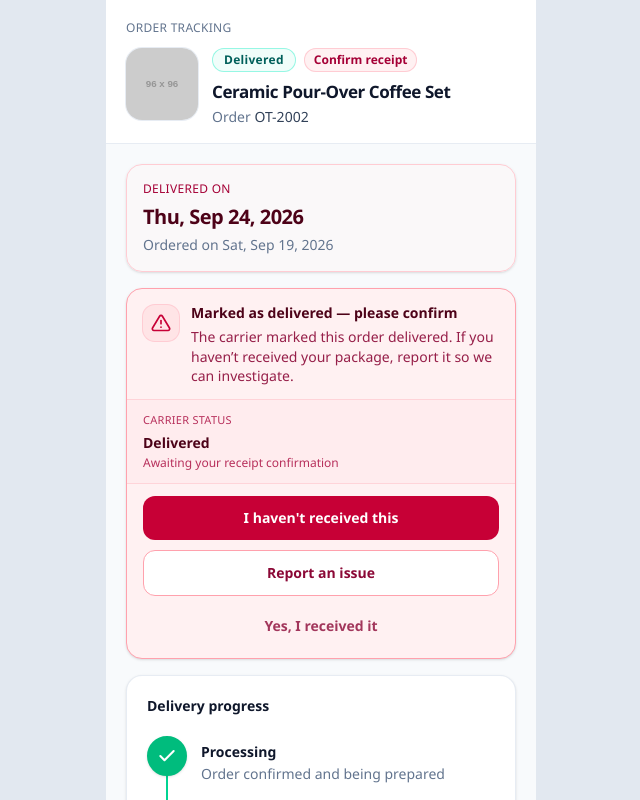
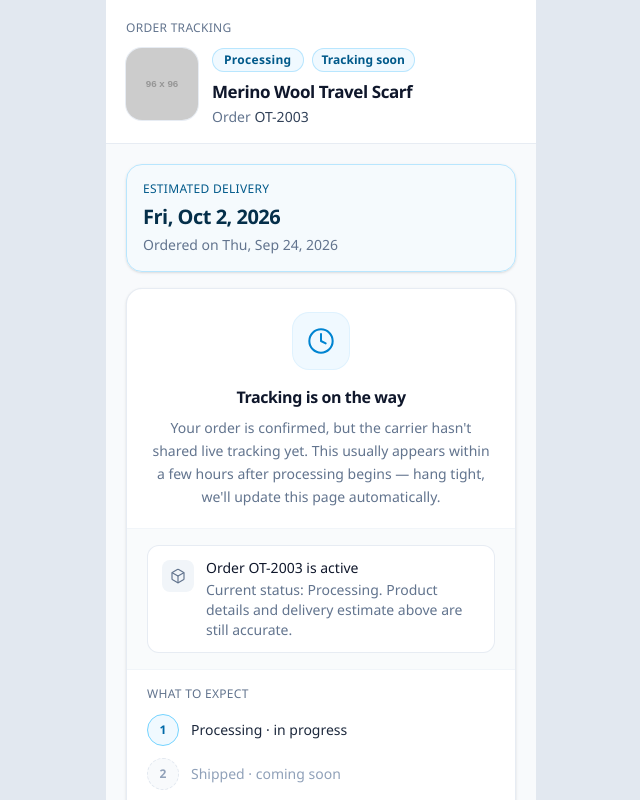
Before and after one commit to muddasirfaiyaj66/order-tracking-screen, a React (Vite) app: page / in a window 1280 px wide. Shown: the top 800 px of the page, without its empty margins (319-959 px from the left). Built offline with nearby package versions, Linux system fonts and the light colour scheme.

Commit message:
implement friendly tracking-not-available placeholder UI

```diff
--- a/src/App.tsx
+++ b/src/App.tsx
@@ -1,12 +1,12 @@
 import { OrderTrackingErrorState } from './components/OrderTrackingErrorState'
 import { OrderTrackingScreen } from './components/OrderTrackingScreen'
 import { OrderTrackingSkeleton } from './components/OrderTrackingSkeleton'
-import { notReceivedMockOrder } from './data/mockOrders'
+import { trackingUnavailableMockOrder } from './data/mockOrders'
 import { useOrderTracking } from './hooks/useOrderTracking'
 
 function App() {
   const { status, order, errorMessage, reload } = useOrderTracking(
-    notReceivedMockOrder.orderId,
+    trackingUnavailableMockOrder.orderId,
   )
 
   if (status === 'loading') {
@@ -17,7 +17,7 @@ function App() {
     return (
       <OrderTrackingErrorState
         variant="error"
-        orderId={notReceivedMockOrder.orderId}
+        orderId={trackingUnavailableMockOrder.orderId}
         message={errorMessage ?? undefined}
         onRetry={reload}
       />
@@ -28,14 +28,14 @@ function App() {
     return (
       <OrderTrackingErrorState
         variant="empty"
-        orderId={notReceivedMockOrder.orderId}
+        orderId={trackingUnavailableMockOrder.orderId}
         message={errorMessage ?? undefined}
         onRetry={reload}
       />
     )
   }
 
-  return <OrderTrackingScreen order={order} />
+  return <OrderTrackingScreen order={order} onRefreshTracking={reload} />
 }
 
 export default App
--- a/src/components/OrderTrackingScreen.tsx
+++ b/src/components/OrderTrackingScreen.tsx
@@ -5,6 +5,7 @@ import { DeliveredNotReceivedAlert } from './DeliveredNotReceivedAlert'
 import { OrderProgressStepper } from './OrderProgressStepper'
 import { StatusBadge } from './StatusBadge'
 import { TrackingScreenFrame } from './TrackingScreenFrame'
+import { TrackingUnavailablePlaceholder } from './TrackingUnavailablePlaceholder'
 
 function formatDate(isoDate: string) {
   return new Intl.DateTimeFormat(undefined, {
@@ -17,9 +18,13 @@ function formatDate(isoDate: string) {
 
 interface OrderTrackingScreenProps {
   order: Order
+  onRefreshTracking?: () => void
 }
 
-export function OrderTrackingScreen({ order }: OrderTrackingScreenProps) {
+export function OrderTrackingScreen({
+  order,
+  onRefreshTracking,
+}: OrderTrackingScreenProps) {
   const showUpdatedEta =
     order.isDelayed && Boolean(order.originalEstimatedDeliveryDate)
   const isDelivered = order.status === 'Delivered'
@@ -47,6 +52,11 @@ export function OrderTrackingScreen({ order }: OrderTrackingScreenProps) {
                   Confirm receipt
                 </span>
               )}
+              {order.isTrackingUnavailable && (
+                <span className="inline-flex items-center rounded-full bg-sky-50 px-2.5 py-1 text-xs font-semibold text-sky-800 ring-1 ring-inset ring-sky-200">
+                  Tracking soon
+                </span>
+              )}
               {order.isDelayed && !order.isDeliveredButNotReceived && (
                 <span className="text-xs font-medium text-slate-500">
                   {order.status}
@@ -70,7 +80,9 @@ export function OrderTrackingScreen({ order }: OrderTrackingScreenProps) {
               ? 'border-amber-200 bg-amber-50/40'
               : order.isDeliveredButNotReceived
                 ? 'border-rose-200 bg-rose-50/30'
-                : 'border-slate-200/80 bg-white'
+                : order.isTrackingUnavailable
+                  ? 'border-sky-200 bg-sky-50/40'
+                  : 'border-slate-200/80 bg-white'
           }`}
         >
           <p
@@ -79,7 +91,9 @@ export function OrderTrackingScreen({ order }: OrderTrackingScreenProps) {
                 ? 'text-amber-800'
                 : order.isDeliveredButNotReceived
                   ? 'text-rose-800'
-                  : 'text-slate-500'
+                  : order.isTrackingUnavailable
+                    ? 'text-sky-800'
+                    : 'text-slate-500'
             }`}
           >
             {order.isDelayed
@@ -94,7 +108,9 @@ export function OrderTrackingScreen({ order }: OrderTrackingScreenProps) {
                 ? 'text-amber-950'
                 : order.isDeliveredButNotReceived
                   ? 'text-rose-950'
-                  : 'text-slate-900'
+                  : order.isTrackingUnavailable
+                    ? 'text-sky-950'
+                    : 'text-slate-900'
             }`}
           >
             {formatDate(order.estimatedDeliveryDate)}
@@ -133,24 +149,11 @@ export function OrderTrackingScreen({ order }: OrderTrackingScreenProps) {
           <DeliveredNotReceivedAlert order={order} />
         )}
 
-        {order.isTrackingUnavailable && (
-          <p
-            className="rounded-2xl border border-slate-200 bg-slate-100 px-3.5 py-3 text-sm leading-snug text-slate-700"
-            role="status"
-          >
-            Tracking details are not available for this order yet.
-          </p>
-        )}
-
         {order.isTrackingUnavailable ? (
-          <section className="rounded-2xl border border-dashed border-slate-300 bg-white px-5 py-10 text-center shadow-sm">
-            <p className="text-sm font-medium text-slate-700">
-              Timeline unavailable
-            </p>
-            <p className="mt-1 text-sm text-slate-500">
-              Check back soon or reach out to support for updates.
-            </p>
-          </section>
+          <TrackingUnavailablePlaceholder
+            order={order}
+            onCheckAgain={onRefreshTracking}
+          />
         ) : (
           <OrderProgressStepper currentStatus={order.status} />
         )}
--- /dev/null
+++ b/src/components/TrackingUnavailablePlaceholder.tsx
@@ -0,0 +1,138 @@
+import type { Order } from '../types/order'
+import { ORDER_STATUS_FLOW } from './OrderProgressStepper'
+
+function ClockIcon({ className }: { className?: string }) {
+  return (
+    <svg
+      viewBox="0 0 24 24"
+      fill="none"
+      stroke="currentColor"
+      strokeWidth="1.75"
+      strokeLinecap="round"
+      strokeLinejoin="round"
+      className={className}
+      aria-hidden="true"
+    >
+      <circle cx="12" cy="12" r="10" />
+      <path d="M12 6v6l4 2" />
+    </svg>
+  )
+}
+
+function PackageIcon({ className }: { className?: string }) {
+  return (
+    <svg
+      viewBox="0 0 24 24"
+      fill="none"
+      stroke="currentColor"
+      strokeWidth="1.75"
+      strokeLinecap="round"
+      strokeLinejoin="round"
+      className={className}
+      aria-hidden="true"
+    >
+      <path d="M21 16V8a2 2 0 0 0-1-1.73l-7-4a2 2 0 0 0-2 0l-7 4A2 2 0 0 0 3 8v8a2 2 0 0 0 1 1.73l7 4a2 2 0 0 0 2 0l7-4A2 2 0 0 0 21 16z" />
+      <path d="M3.27 6.96 12 12.01l8.73-5.05" />
+      <path d="M12 22.08V12" />
+    </svg>
+  )
+}
+
+interface TrackingUnavailablePlaceholderProps {
+  order: Order
+  onCheckAgain?: () => void
+}
+
+/**
+ * Friendly placeholder when the order exists but carrier tracking
+ * has not been generated yet — never a blank screen.
+ */
+export function TrackingUnavailablePlaceholder({
+  order,
+  onCheckAgain,
+}: TrackingUnavailablePlaceholderProps) {
+  if (!order.isTrackingUnavailable) return null
+
+  return (
+    <section
+      className="overflow-hidden rounded-2xl border border-slate-200/80 bg-white shadow-sm"
+      role="status"
+      aria-label="Tracking not available yet"
+    >
+      <div className="px-5 pt-6 pb-5 text-center">
+        <div className="mx-auto flex size-14 items-center justify-center rounded-2xl bg-sky-50 text-sky-600 ring-1 ring-sky-100">
+          <ClockIcon className="size-7" />
+        </div>
+        <h2 className="mt-4 text-base font-semibold tracking-tight text-slate-900">
+          Tracking is on the way
+        </h2>
+        <p className="mt-2 text-sm leading-relaxed text-slate-500">
+          Your order is confirmed, but the carrier hasn&apos;t shared live
+          tracking yet. This usually appears within a few hours after processing
+          begins — hang tight, we&apos;ll update this page automatically.
+        </p>
+      </div>
+
+      <div className="border-t border-slate-100 bg-slate-50/80 px-5 py-4">
+        <div className="flex items-start gap-3 rounded-xl border border-slate-200/80 bg-white px-3.5 py-3">
+          <div className="mt-0.5 flex size-8 shrink-0 items-center justify-center rounded-lg bg-slate-100 text-slate-500">
+            <PackageIcon className="size-4" />
+          </div>
+          <div className="min-w-0 text-left">
+            <p className="text-sm font-medium text-slate-900">
+              Order {order.orderId} is active
+            </p>
+            <p className="mt-0.5 text-sm text-slate-500">
+              Current status: {order.status}. Product details and delivery
+              estimate above are still accurate.
+            </p>
+          </div>
+        </div>
+      </div>
+
+      <div className="border-t border-slate-100 px-5 py-4">
+        <p className="mb-3 text-xs font-medium tracking-wide text-slate-500 uppercase">
+          What to expect
+        </p>
+        <ol className="space-y-3" aria-hidden="true">
+          {ORDER_STATUS_FLOW.map((step, index) => {
+            const isFirst = index === 0
+            return (
+              <li key={step} className="flex items-center gap-3">
+                <span
+                  className={`flex size-8 shrink-0 items-center justify-center rounded-full border text-xs font-semibold ${
+                    isFirst
+                      ? 'border-sky-300 bg-sky-50 text-sky-700'
+                      : 'border-dashed border-slate-200 bg-slate-50 text-slate-400'
+                  }`}
+                >
+                  {index + 1}
+                </span>
+                <span
+                  className={`text-sm ${
+                    isFirst ? 'font-medium text-slate-800' : 'text-slate-400'
+                  }`}
+                >
+                  {step}
+                  {isFirst ? ' · in progress' : ' · coming soon'}
+                </span>
+              </li>
+            )
+          })}
+        </ol>
+      </div>
+
+      {onCheckAgain && (
+        <div className="border-t border-slate-100 px-5 py-3.5">
+          <button
+            type="button"
+            onClick={onCheckAgain}
+            className="flex w-full items-center justify-center rounded-xl border border-slate-200 bg-white px-4 py-3 text-sm font-semibold text-slate-800 transition hover:bg-slate-50 active:scale-[0.99] focus-visible:outline-2 focus-visible:outline-offset-2 focus-visible:outline-slate-400"
+          >
+            Check again
+          </button>
+        </div>
+      )}
+    </section>
+  )
+}
--- a/src/data/mockOrders.ts
+++ b/src/data/mockOrders.ts
@@ -97,3 +97,6 @@ export const delayedMockOrder: Order = mockOrders[4]
 
 /** Delivered-but-not-received sample for the receipt confirmation edge case. */
 export const notReceivedMockOrder: Order = mockOrders[5]
+
+/** Tracking-not-available sample — order exists, carrier feed not ready yet. */
+export const trackingUnavailableMockOrder: Order = mockOrders[6]
```
Also changed, not shown: 1 other file (tests, documents, lock files or other folders).
